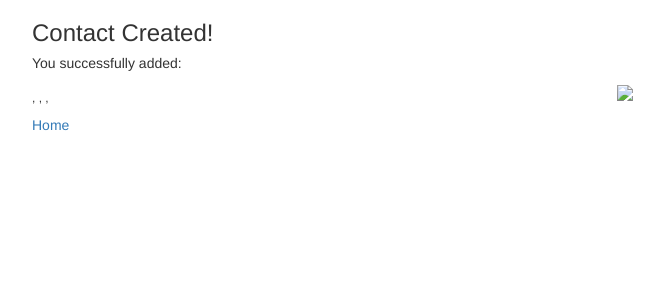
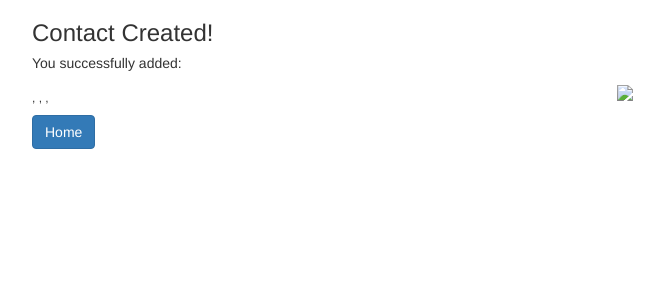
Before and after one commit to MBAllely/address_book_twig, a PHP site: template views/contact_created.html.twig in a window 1280 px wide. Shown: the top 300 px of the page, without its empty margins (38-702 px from the left). Run offline with PHP 8.4, Linux system fonts and the light colour scheme; the template is opened without the code that fills it, so the values that code supplies are empty; some libraries are stand-ins or nearby versions.

Commit message:
style buttons on create and delete pages

```diff
--- a/views/contact_created.html.twig
+++ b/views/contact_created.html.twig
@@ -21,7 +21,7 @@
                     <img src="{{ new_contact.getImage}}" alt="{{ new_contact.getFirstName}} {{ new_contact.getLastName }}" />
                 </div>
             </div>
-            <a href="/">Home</a>
+            <a href="/"><button type="button" name="button" class="btn btn-primary">Home</button></a>
         </div>
     </body>
 </html>
--- a/views/contact_form.html.twig
+++ b/views/contact_form.html.twig
@@ -61,9 +61,10 @@
             <br>
             <h2>Your Contacts: </h2>
 
+
             {% for contact in contacts %}
             <div class="row">
-                <div class="col-xs-4">
+                <div class="col-xs-6">
                     <h5>Name: {{ contact.getFirstName }} {{ contact.getMiddleName }} {{ contact.getLastName }}</h5>
                     <h6>Phone number: {{ contact.getPhone }}</h6>
                     <h6>Email address: {{ contact.getEmail }}</h6>
--- a/views/delete_contacts.html.twig
+++ b/views/delete_contacts.html.twig
@@ -10,7 +10,7 @@
         <div class="container">
             <h2>Contacts Deleted!</h2>
             <p>You've successfully deleted all your contacts!</p>
-            <button type="button" class="btn btn-primary"><a href="/">Home</a></button>
+            <a href="/"><button type="button" name="button" class="btn btn-primary">Home</button></a>
         </div>
     </body>
 </html>
```
Also changed, not shown: views/add_contact.html.twig (deleted).
